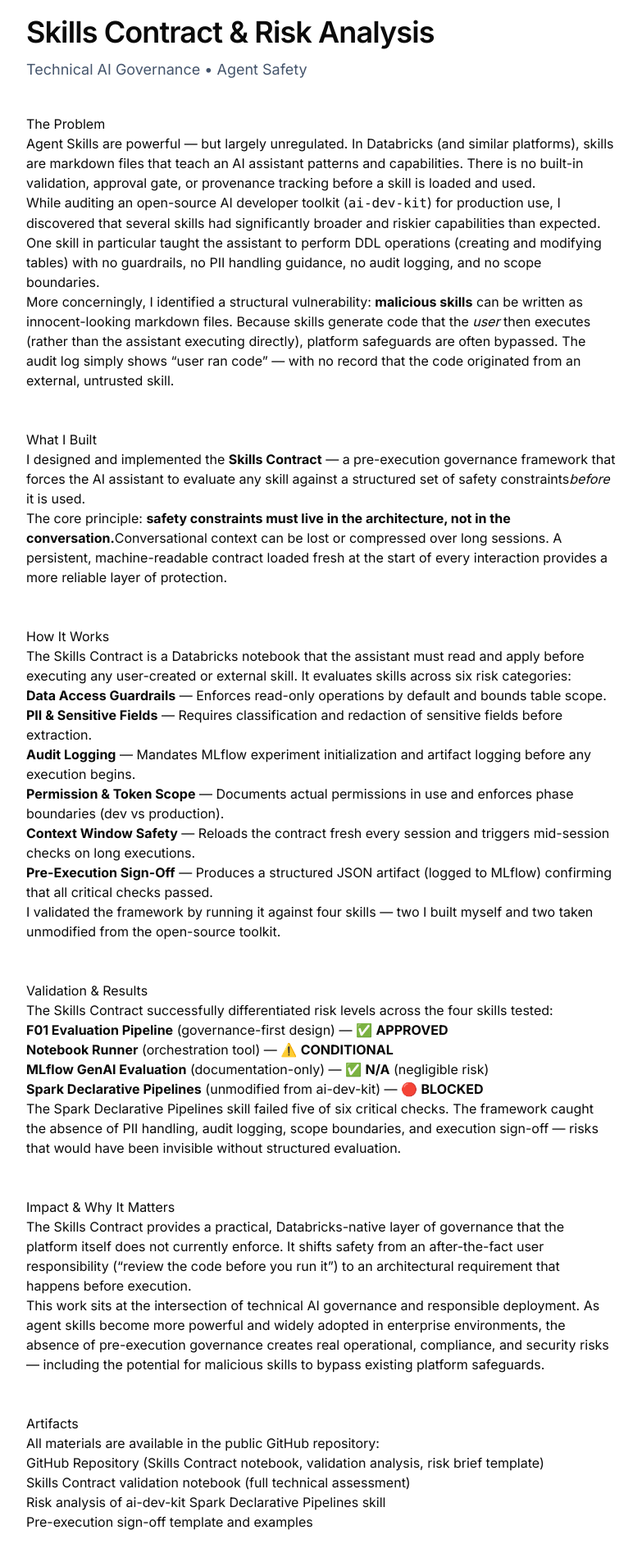
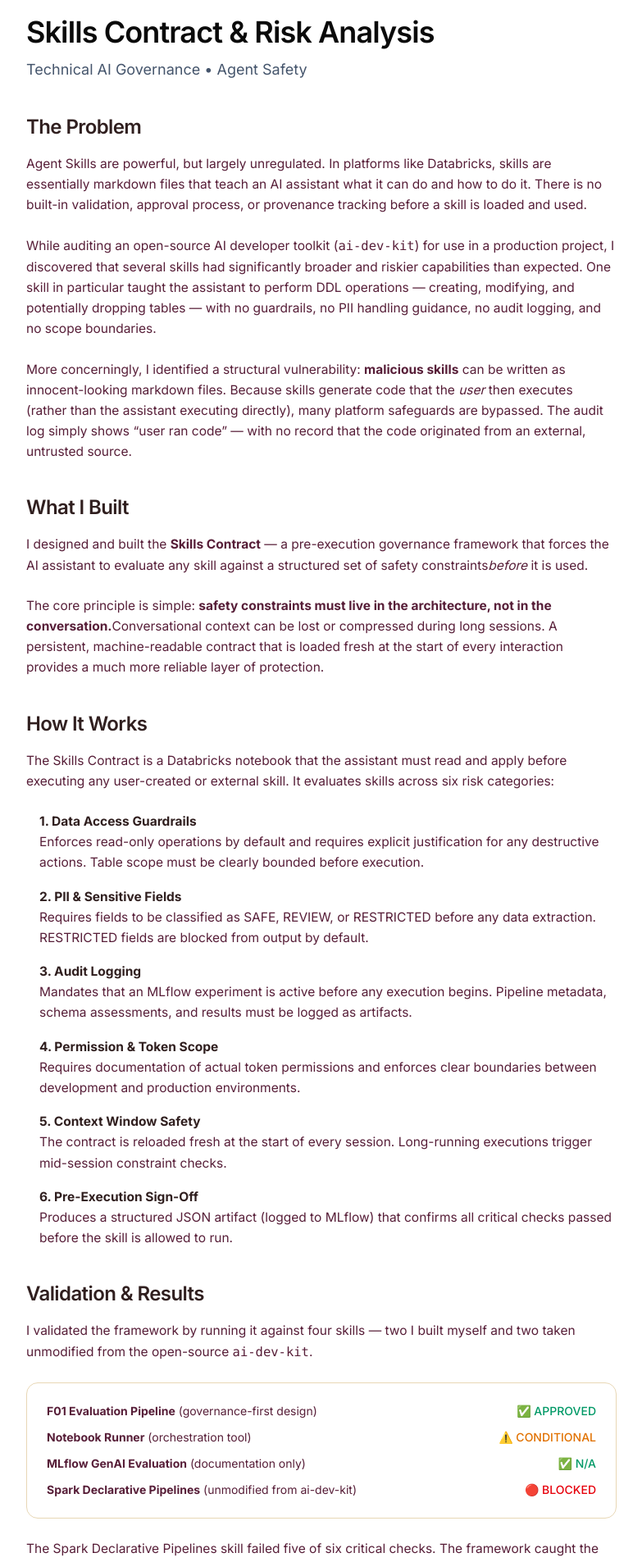
Before and after one commit to dynamicsofanaisteroid/farah-zamir-portfolio, a Next.js app: page /projects/skills-contract in a window 1280 px wide. Shown: the part 100-2005 px from the top of the page at 82% size, without its empty margins (248-1031 px from the left). Built offline with nearby package versions, Linux system fonts and the light colour scheme.

Commit message:
Skills Contract formatting attempt 1

```diff
--- a/app/projects/skills-contract/page.tsx
+++ b/app/projects/skills-contract/page.tsx
@@ -11,110 +11,151 @@
       <p className="text-lg text-slate-600 mb-10">Technical AI Governance • Agent Safety</p>
 
       {/* The Problem */}
-      <div className="prose prose-slate max-w-none mb-12">
-        <h2>The Problem</h2>
+      <div className="space-y-6 text-[15.5px] leading-relaxed text-[#571e38]">
+        <h2 className="text-2xl font-semibold tracking-tight text-[#301f1f] mt-8 mb-4">The Problem</h2>
+
         <p>
-          Agent Skills are powerful — but largely unregulated. In Databricks (and similar platforms),
-          skills are markdown files that teach an AI assistant patterns and capabilities. There is no
-          built-in validation, approval gate, or provenance tracking before a skill is loaded and used.
+          Agent Skills are powerful, but largely unregulated. In platforms like Databricks, skills are
+          essentially markdown files that teach an AI assistant what it can do and how to do it. There is
+          no built-in validation, approval process, or provenance tracking before a skill is loaded and used.
         </p>
+
         <p>
-          While auditing an open-source AI developer toolkit (<code>ai-dev-kit</code>) for production use,
-          I discovered that several skills had significantly broader and riskier capabilities than expected.
-          One skill in particular taught the assistant to perform DDL operations (creating and modifying tables)
-          with no guardrails, no PII handling guidance, no audit logging, and no scope boundaries.
+          While auditing an open-source AI developer toolkit (<code>ai-dev-kit</code>) for use in a production
+          project, I discovered that several skills had significantly broader and riskier capabilities than
+          expected. One skill in particular taught the assistant to perform DDL operations — creating, modifying,
+          and potentially dropping tables — with no guardrails, no PII handling guidance, no audit logging,
+          and no scope boundaries.
         </p>
+
         <p>
           More concerningly, I identified a structural vulnerability: <strong>malicious skills</strong> can be
           written as innocent-looking markdown files. Because skills generate code that the <em>user</em> then
-          executes (rather than the assistant executing directly), platform safeguards are often bypassed.
+          executes (rather than the assistant executing directly), many platform safeguards are bypassed.
           The audit log simply shows “user ran code” — with no record that the code originated from an external,
-          untrusted skill.
+          untrusted source.
         </p>
       </div>
 
       {/* What I Built */}
-      <div className="prose prose-slate max-w-none mb-12">
-        <h2>What I Built</h2>
+      <div className="space-y-6 text-[15.5px] leading-relaxed text-[#571e38] mt-10">
+        <h2 className="text-2xl font-semibold tracking-tight text-[#301f1f] mt-8 mb-4">What I Built</h2>
+
         <p>
-          I designed and implemented the <strong>Skills Contract</strong> — a pre-execution governance framework
-          that forces the AI assistant to evaluate any skill against a structured set of safety constraints
+          I designed and built the <strong>Skills Contract</strong> — a pre-execution governance framework that
+          forces the AI assistant to evaluate any skill against a structured set of safety constraints
           <em>before</em> it is used.
         </p>
+
         <p>
-          The core principle: <strong>safety constraints must live in the architecture, not in the conversation.</strong>
-          Conversational context can be lost or compressed over long sessions. A persistent, machine-readable
-          contract loaded fresh at the start of every interaction provides a more reliable layer of protection.
+          The core principle is simple: <strong>safety constraints must live in the architecture, not in the conversation.</strong>
+          Conversational context can be lost or compressed during long sessions. A persistent, machine-readable
+          contract that is loaded fresh at the start of every interaction provides a much more reliable layer of protection.
         </p>
       </div>
 
       {/* How It Works */}
-      <div className="prose prose-slate max-w-none mb-12">
-        <h2>How It Works</h2>
+      <div className="space-y-6 text-[15.5px] leading-relaxed text-[#571e38] mt-10">
+        <h2 className="text-2xl font-semibold tracking-tight text-[#301f1f] mt-8 mb-4">How It Works</h2>
+
         <p>
           The Skills Contract is a Databricks notebook that the assistant must read and apply before executing
           any user-created or external skill. It evaluates skills across six risk categories:
         </p>
-        <ol>
-          <li><strong>Data Access Guardrails</strong> — Enforces read-only operations by default and bounds table scope.</li>
-          <li><strong>PII & Sensitive Fields</strong> — Requires classification and redaction of sensitive fields before extraction.</li>
-          <li><strong>Audit Logging</strong> — Mandates MLflow experiment initialization and artifact logging before any execution begins.</li>
-          <li><strong>Permission & Token Scope</strong> — Documents actual permissions in use and enforces phase boundaries (dev vs production).</li>
-          <li><strong>Context Window Safety</strong> — Reloads the contract fresh every session and triggers mid-session checks on long executions.</li>
-          <li><strong>Pre-Execution Sign-Off</strong> — Produces a structured JSON artifact (logged to MLflow) confirming that all critical checks passed.</li>
-        </ol>
-        <p>
-          I validated the framework by running it against four skills — two I built myself and two taken
-          unmodified from the open-source toolkit.
-        </p>
+
+        <div className="space-y-4 pl-4">
+          <div>
+            <strong className="text-[#301f1f]">1. Data Access Guardrails</strong><br />
+            Enforces read-only operations by default and requires explicit justification for any destructive actions. Table scope must be clearly bounded before execution.
+          </div>
+          <div>
+            <strong className="text-[#301f1f]">2. PII & Sensitive Fields</strong><br />
+            Requires fields to be classified as SAFE, REVIEW, or RESTRICTED before any data extraction. RESTRICTED fields are blocked from output by default.
+          </div>
+          <div>
+            <strong className="text-[#301f1f]">3. Audit Logging</strong><br />
+            Mandates that an MLflow experiment is active before any execution begins. Pipeline metadata, schema assessments, and results must be logged as artifacts.
+          </div>
+          <div>
+            <strong className="text-[#301f1f]">4. Permission & Token Scope</strong><br />
+            Requires documentation of actual token permissions and enforces clear boundaries between development and production environments.
+          </div>
+          <div>
+            <strong className="text-[#301f1f]">5. Context Window Safety</strong><br />
+            The contract is reloaded fresh at the start of every session. Long-running executions trigger mid-session constraint checks.
+          </div>
+          <div>
+            <strong className="text-[#301f1f]">6. Pre-Execution Sign-Off</strong><br />
+            Produces a structured JSON artifact (logged to MLflow) that confirms all critical checks passed before the skill is allowed to run.
+          </div>
+        </div>
       </div>
 
       {/* Validation & Results */}
-      <div className="prose prose-slate max-w-none mb-12">
-        <h2>Validation & Results</h2>
+      <div className="space-y-6 text-[15.5px] leading-relaxed text-[#571e38] mt-10">
+        <h2 className="text-2xl font-semibold tracking-tight text-[#301f1f] mt-8 mb-4">Validation & Results</h2>
+
         <p>
-          The Skills Contract successfully differentiated risk levels across the four skills tested:
+          I validated the framework by running it against four skills — two I built myself and two taken
+          unmodified from the open-source <code>ai-dev-kit</code>.
         </p>
-        <ul>
-          <li><strong>F01 Evaluation Pipeline</strong> (governance-first design) — ✅ <strong>APPROVED</strong></li>
-          <li><strong>Notebook Runner</strong> (orchestration tool) — ⚠️ <strong>CONDITIONAL</strong></li>
-          <li><strong>MLflow GenAI Evaluation</strong> (documentation-only) — ✅ <strong>N/A</strong> (negligible risk)</li>
-          <li><strong>Spark Declarative Pipelines</strong> (unmodified from ai-dev-kit) — 🔴 <strong>BLOCKED</strong></li>
-        </ul>
+
+        <div className="bg-white border border-[#e8d7b5] rounded-xl p-6 my-6">
+          <div className="space-y-3 text-sm">
+            <div className="flex justify-between items-center">
+              <span><strong>F01 Evaluation Pipeline</strong> (governance-first design)</span>
+              <span className="text-emerald-600 font-medium">✅ APPROVED</span>
+            </div>
+            <div className="flex justify-between items-center">
+              <span><strong>Notebook Runner</strong> (orchestration tool)</span>
+              <span className="text-amber-600 font-medium">⚠️ CONDITIONAL</span>
+            </div>
+            <div className="flex justify-between items-center">
+              <span><strong>MLflow GenAI Evaluation</strong> (documentation only)</span>
+              <span className="text-emerald-600 font-medium">✅ N/A</span>
+            </div>
+            <div className="flex justify-between items-center">
+              <span><strong>Spark Declarative Pipelines</strong> (unmodified from ai-dev-kit)</span>
+              <span className="text-red-600 font-medium">🔴 BLOCKED</span>
+            </div>
+          </div>
+        </div>
+
         <p>
           The Spark Declarative Pipelines skill failed five of six critical checks. The framework caught
-          the absence of PII handling, audit logging, scope boundaries, and execution sign-off — risks that
-          would have been invisible without structured evaluation.
+          the absence of PII handling, audit logging, scope boundaries, and execution sign-off — serious
+          risks that would have been invisible without structured evaluation.
         </p>
       </div>
 
       {/* Impact & Why It Matters */}
-      <div className="prose prose-slate max-w-none mb-12">
-        <h2>Impact & Why It Matters</h2>
+      <div className="space-y-6 text-[15.5px] leading-relaxed text-[#571e38] mt-10">
+        <h2 className="text-2xl font-semibold tracking-tight text-[#301f1f] mt-8 mb-4">Impact & Why It Matters</h2>
+
         <p>
           The Skills Contract provides a practical, Databricks-native layer of governance that the platform
           itself does not currently enforce. It shifts safety from an after-the-fact user responsibility
           (“review the code before you run it”) to an architectural requirement that happens before execution.
         </p>
+
         <p>
-          This work sits at the intersection of technical AI governance and responsible deployment. As agent
-          skills become more powerful and widely adopted in enterprise environments, the absence of
+          As agent skills become more powerful and widely adopted in enterprise environments, the absence of
           pre-execution governance creates real operational, compliance, and security risks — including the
           potential for malicious skills to bypass existing platform safeguards.
         </p>
       </div>
 
       {/* Artifacts */}
-      <div className="prose prose-slate max-w-none">
-        <h2>Artifacts</h2>
-        <p>
+      <div className="mt-12 pt-8 border-t border-[#e8d7b5]">
+        <h2 className="text-xl font-semibold tracking-tight text-[#301f1f] mb-4">Artifacts</h2>
+        <p className="text-[15.5px] text-[#571e38] mb-4">
           All materials are available in the public GitHub repository:
         </p>
-        <ul>
-          <li><a href="https://github.com/dynamicsofanaisteroid/farah-zamir-portfolio" target="_blank">GitHub Repository</a> (Skills Contract notebook, validation analysis, risk brief template)</li>
-          <li>Skills Contract validation notebook (full technical assessment)</li>
-          <li>Risk analysis of ai-dev-kit Spark Declarative Pipelines skill</li>
-          <li>Pre-execution sign-off template and examples</li>
+        <ul className="text-[15.5px] text-[#571e38] space-y-1.5">
+          <li>• <a href="https://github.com/dynamicsofanaisteroid/farah-zamir-portfolio" target="_blank" className="underline hover:text-[#1e5721]">GitHub Repository</a> (Skills Contract notebook, validation analysis, risk brief template)</li>
+          <li>• Skills Contract validation notebook (full technical assessment)</li>
+          <li>• Risk analysis of ai-dev-kit Spark Declarative Pipelines skill</li>
+          <li>• Pre-execution sign-off template and examples</li>
         </ul>
       </div>
     </div>
```
